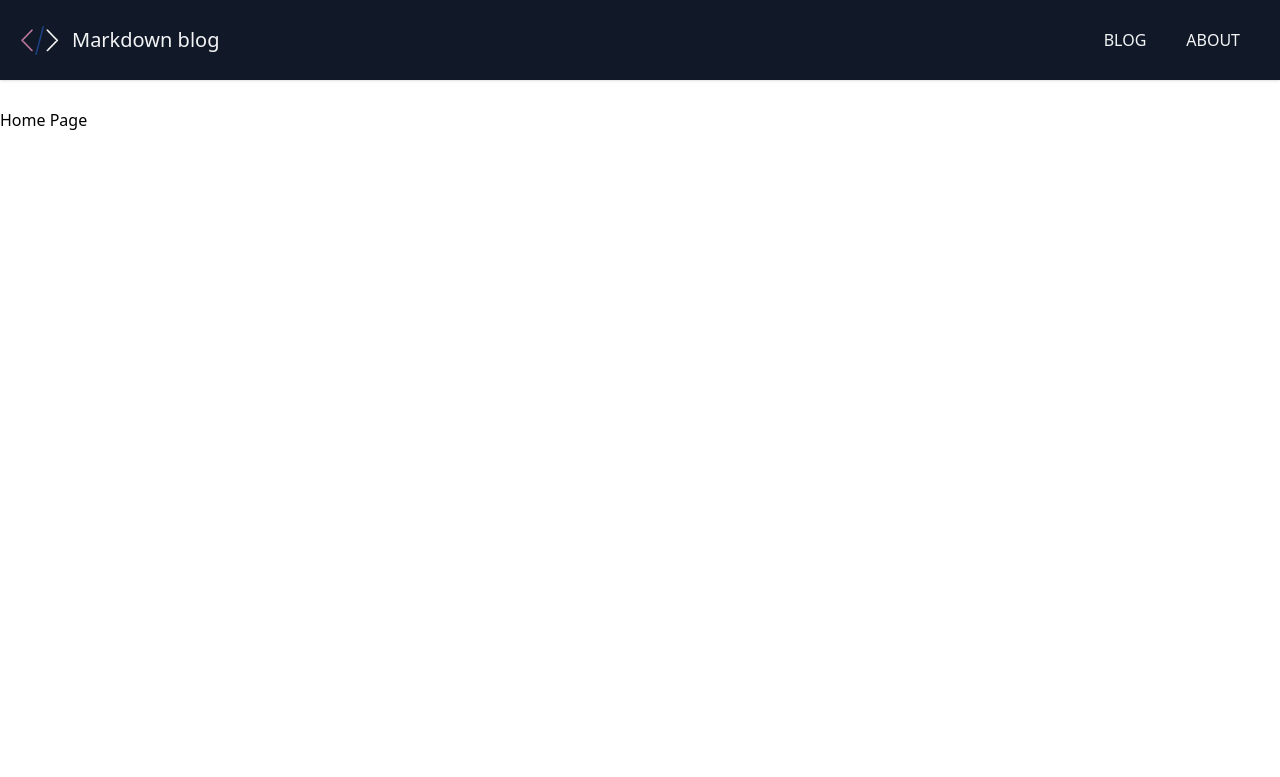
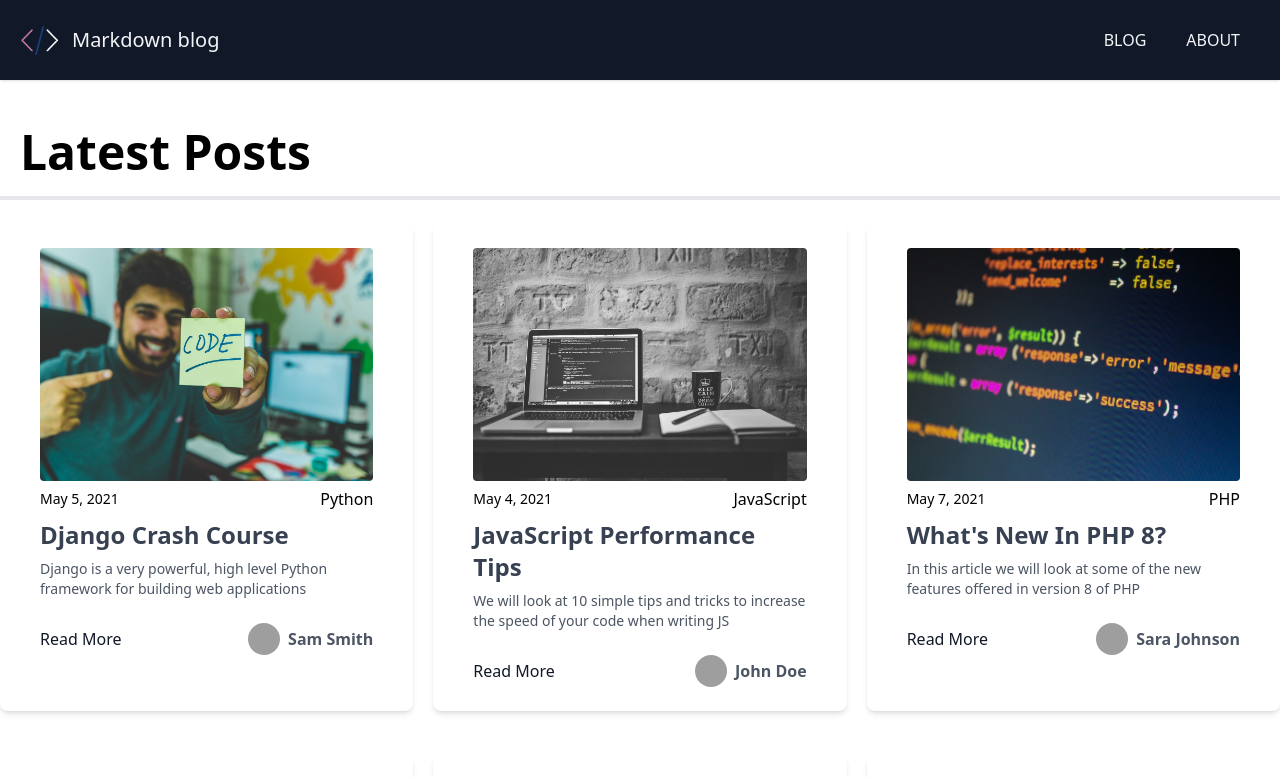
Before and after one commit to yenilikci/nextjs-markdown-blog, a Next.js app: page / in a window 1280 px wide. Shown: the top 777 px of the page. Built offline with nearby package versions, Linux system fonts and the light colour scheme; grey boxes are pictures that could not be loaded.

Commit message:
display posts

```diff
--- /dev/null
+++ b/components/Post.js
@@ -0,0 +1,44 @@
+import Image from "next/image";
+import Link from "next/link";
+
+export default function Post({post}) {
+    return (
+        <div className="w-full px-10 py-6 bg-white rounded-lg shadow-md mt-6">
+            <Image src={post.frontmatter.cover_image} height={420} width={600}
+                   className="mb-4 rounded"/>
+
+            <div className="flex justify-between items-center">
+                <span className="font-light 800 text-sm">
+                    {post.frontmatter.date}
+                </span>
+                <div>
+                    {post.frontmatter.category}
+                </div>
+            </div>
+
+            <div className="mt-2">
+                <Link href={`/blog/${post.slug}`}>
+                    <a className="text-2xl text-gray-700 font-bold hover:underline">
+                        {post.frontmatter.title}
+                    </a>
+                </Link>
+                <p className="mt-2 text-gray-600 text-sm">
+                    {post.frontmatter.excerpt}
+                </p>
+            </div>
+
+            <div className="flex justify-between items-center mt-6">
+                <Link href={`/blog/${post.slug}`}>
+                    <a className="text-gray-900 hover:text-blue-600">Read More</a>
+                </Link>
+                <div className="flex items-center">
+                    <img src={post.frontmatter.author_image}
+                         className="mx-2 w-8 h-8 object-cover rounded-full hidden sm:block"/>
+                    <h3 className="text-gray-600 font-bold">
+                        {post.frontmatter.author}
+                    </h3>
+                </div>
+            </div>
+        </div>
+    )
+}
--- a/pages/index.js
+++ b/pages/index.js
@@ -1,13 +1,24 @@
 import fs from 'fs';
 import path from 'path';
+import Link from 'next/link';
 import matter from "gray-matter";
 import Layout from "../components/Layout";
+import Post from "../components/Post";
 
 export default function HomePage({posts}) {
-    console.log(posts);
     return (
         <Layout>
-            <h1>Home Page</h1>
+            <h1 className="text-5xl border-b-4 p-5 font-bold">Latest Posts</h1>
+
+            <div className="grid md:grid-cols-2 lg:grid-cols-3 gap-5">
+                {posts.map((post, index) =>
+                    <Post key={index} post={post}/>
+                )}
+            </div>
+            <Link href="/blog">
+                <a className="block text-center border border-gray-500 text-gray-800 rounded-md py-4 my-5 transition duration-500 ease select-none
+                hover:text-white hover:bg-gray-900 focus:outline-none focus:shadow-outline w-full">All Posts</a>
+            </Link>
         </Layout>
     )
 }
```
